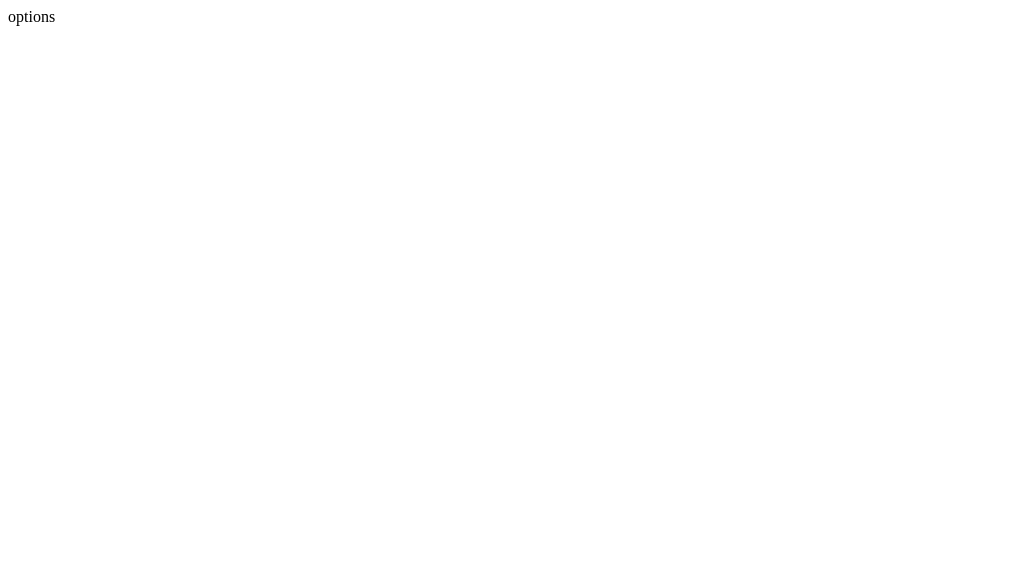
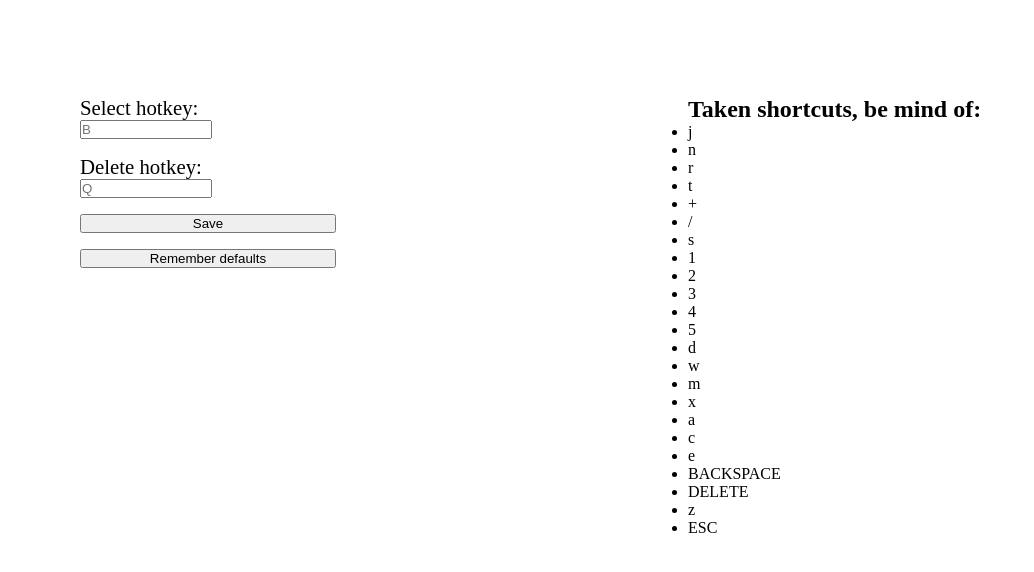
Before and after one commit to JakubKoralewski/google-calendar-box-select, a browser extension: page options/options.html in a window 1280 px wide. Shown: the whole page, without its empty margins (0-1034 px from the left). Drawn offline with Linux system fonts and the light colour scheme.

Commit message:
add options for hotkeys

```diff
--- a/options/options.css
+++ b/options/options.css
@@ -0,0 +1,49 @@
+* {
+    margin: 0;
+    padding: 0;
+}
+
+body {
+    font-size: 1rem;
+
+}
+
+#container {
+    display: flex;
+    flex-direction: row;
+    margin: 5rem;
+    height: 100%;
+}
+
+h1 {
+    margin-top: 1rem;
+    font-size: 1.3rem;
+    font-weight: 500;
+}
+
+#options {
+    width: 40vw;
+    display: flex;
+    flex-direction: column;
+    margin-right: 5rem;
+}
+
+div#taken {
+    margin: 1rem;
+    height: 50vh;
+}
+
+div#taken ul {
+    display: flex;
+    flex-direction: column;
+    flex-wrap: wrap;
+}
+
+input {
+    width: 25%;
+}
+
+input[type="button"] {
+    width: 50%;
+    margin-top: 1rem;
+}
--- a/options/options.html
+++ b/options/options.html
@@ -1,16 +1,60 @@
+<!-- eslint-disable -->
 <!DOCTYPE html>
 <html lang="en">
 
 <head>
-    <meta charset="UTF-8">
-    <meta name="viewport" content="width=device-width, initial-scale=1.0">
-    <meta http-equiv="X-UA-Compatible" content="ie=edge">
-    <link rel="stylesheet" href="options.css">
+    <meta charset="UTF-8" />
+    <meta name="viewport" content="width=device-width, initial-scale=1.0" />
+    <meta http-equiv="X-UA-Compatible" content="ie=edge" />
+    <link rel="stylesheet" href="options.css" />
     <title>Document</title>
 </head>
 
 <body>
-    options
+    <div id="container">
+        <div id="options">
+
+
+            <h1>Select hotkey:</h1>
+            <input type="text" id="input_select_hotkey" placeholder="B" />
+
+            <h1>Delete hotkey:</h1>
+            <input type="text" id="input_delete_hotkey" placeholder="Q" />
+
+            <input type="button" id="save" value="Save" />
+            <input type="button" id="remember_defaults" value="Remember defaults" />
+        </div>
+
+        <div id="taken">
+            <h2 id="taken">Taken shortcuts, be mind of:</h2>
+            <ul>
+                <li>j</li>
+                <li>n</li>
+                <li>r</li>
+                <li>t</li>
+                <li>+</li>
+                <li>/</li>
+                <li>s</li>
+                <li>1</li>
+                <li>2</li>
+                <li>3</li>
+                <li>4</li>
+                <li>5</li>
+                <li>d</li>
+                <li>w</li>
+                <li>m</li>
+                <li>x</li>
+                <li>a</li>
+                <li>c</li>
+                <li>e</li>
+                <li>BACKSPACE</li>
+                <li>DELETE</li>
+                <li>z</li>
+                <li>ESC</li>
+            </ul>
+        </div>
+    </div>
+
     <script src="./options.js"></script>
 </body>
 
--- a/options/options.js
+++ b/options/options.js
@@ -0,0 +1,50 @@
+/* eslint-disable no-unused-vars */
+/* eslint-disable no-console */
+
+const DEFAULTS = {
+    boxSelectHotkey: 'b',
+    deleteHotkey: 'q'
+};
+
+const selectInput = document.querySelector('#input_select_hotkey');
+const deleteInput = document.querySelector('#input_delete_hotkey');
+const saveButton = document.querySelector('#save');
+const restoreButton = document.querySelector('#remember_defaults');
+
+saveButton.addEventListener('click', save);
+restoreButton.addEventListener('click', rememberDefaults);
+
+selectInput.addEventListener('input', handleInput);
+deleteInput.addEventListener('input', handleInput);
+
+function handleInput(e) {
+    const input = e.data;
+    if (e.target.value.length > 1) {
+        console.log('only 1 char');
+        e.target.value = e.target.value.charAt(0);
+        return;
+    }
+    e.target.value = e.target.value.toLowerCase();
+    e.target.value;
+    console.log(e);
+}
+
+function save() {
+    // https://stackoverflow.com/questions/28277312/chrome-extensions-saving-settings
+    let boxSelectHotkey = selectInput.value;
+    let deleteHotkey = deleteInput.value;
+    if (!boxSelectHotkey || !deleteHotkey) {
+        console.log('no input in one or more');
+        return;
+    }
+    console.log(boxSelectHotkey, deleteHotkey);
+    chrome.storage.sync.set({
+        boxSelectHotkey,
+        deleteHotkey
+    });
+}
+
+function rememberDefaults() {
+    selectInput.value = DEFAULTS.boxSelectHotkey;
+    deleteInput.value = DEFAULTS.deleteHotkey;
+}
```
Also changed, not shown: js/box-select.js (+21 -6 lines), manifest.json.
